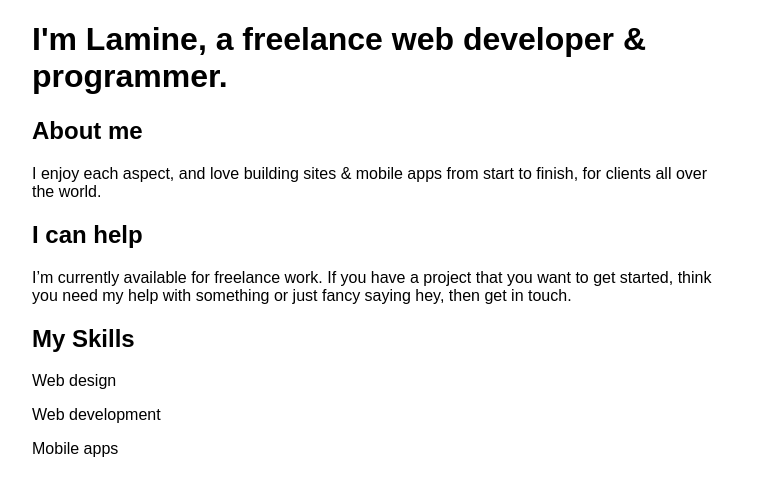
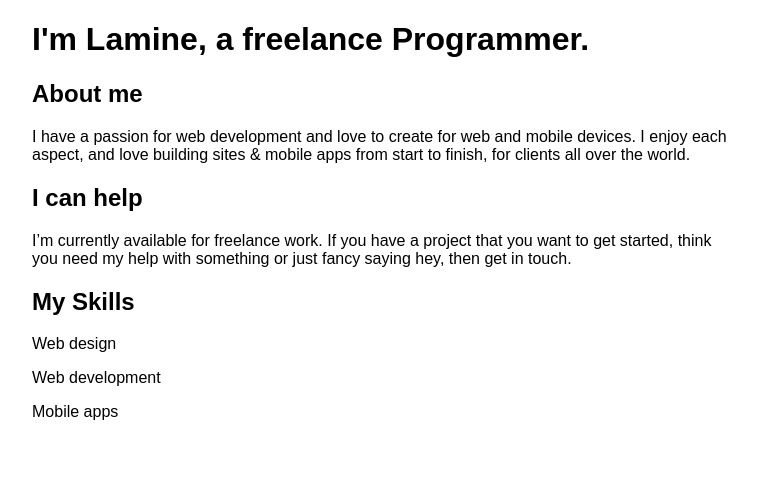
Before and after one commit to lamine-it/lamine-it.github.io, a plain HTML site: page index.html in a window 1280 px wide. Shown: the whole page, without its empty margins (258-1015 px from the left). Drawn offline with Linux system fonts and the light colour scheme.

Commit message:
Update index.html

```diff
--- a/index.html
+++ b/index.html
@@ -8,9 +8,9 @@
 
 	<body>
 		<div id="main">
-			<h1>I'm Lamine, a freelance web developer & programmer.</h1>
+			<h1>I'm Lamine, a freelance Programmer.</h1>
 			<h2>About me</h2>
-			<p>I enjoy each aspect, and love building sites & mobile apps from start to finish, for clients all over the world.</p>
+			<p>I have a passion for web development and love to create for web and mobile devices. I enjoy each aspect, and love building sites & mobile apps from start to finish, for clients all over the world.</p>
 			<h2>I can help</h2>
 			<p>I’m currently available for freelance work. If you have a project that you want to get started, think you need my help with something or just fancy saying hey, then get in touch.</p>
 			<h2>My Skills</h2>
```
